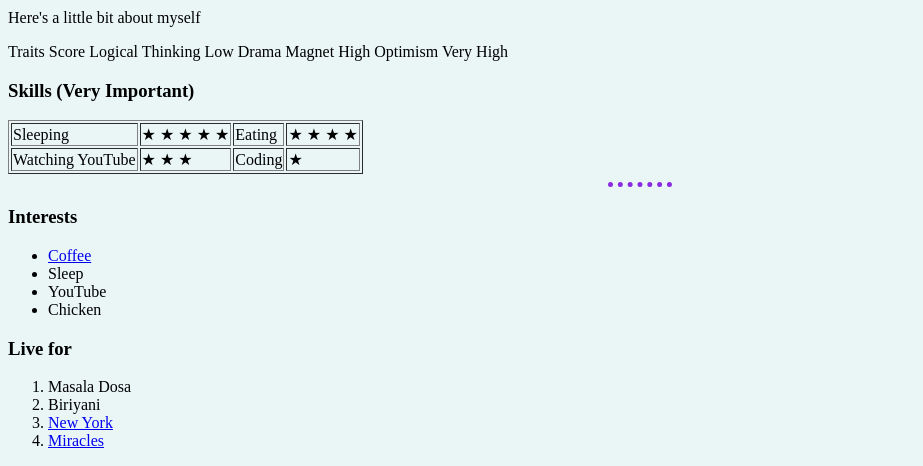
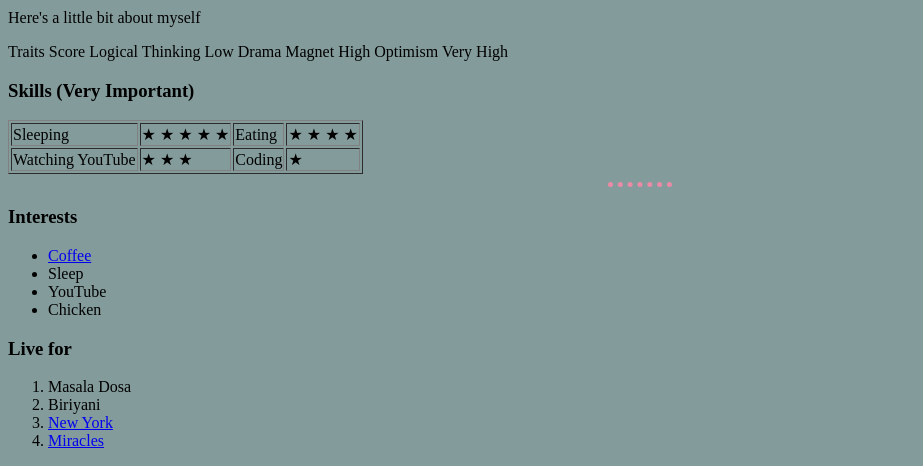
Before and after one commit to gayathrimadhu95/HTMLWebsite, a plain HTML site: page Index.html in a window 1280 px wide. Shown: the part 341-807 px from the top of the page, without its empty margins (0-923 px from the left). Drawn offline with Linux system fonts and the light colour scheme.

Commit message:
Trying out commit

```diff
--- a/Index.html
+++ b/Index.html
@@ -8,12 +8,12 @@
     <style>
 
         body{
-            background-color: #EAF6F6;
+            background-color: #849b9b;
         }
         hr{
 
             border-style:dotted none none;
-            border-color: blueviolet;
+            border-color: rgb(234, 138, 167);
             border-width: 5px;
             height: 0px;
             width: 5% ;
```
